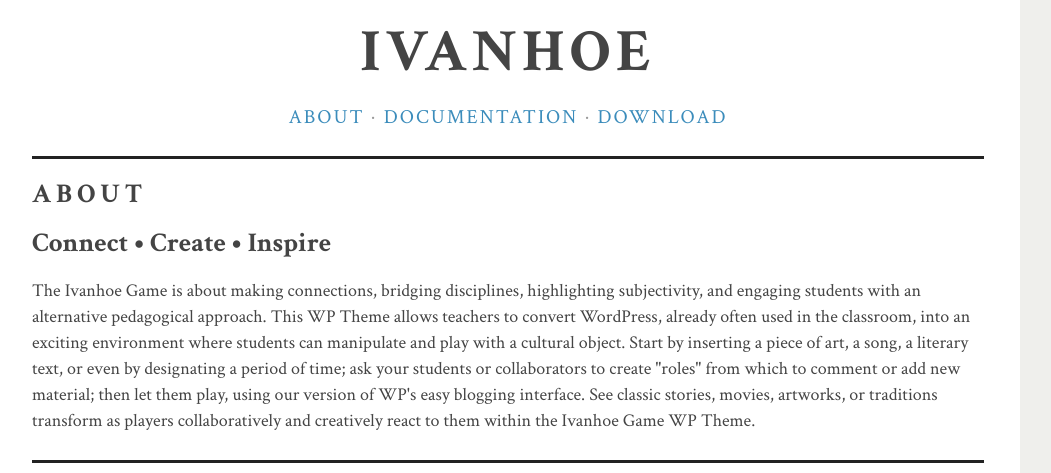
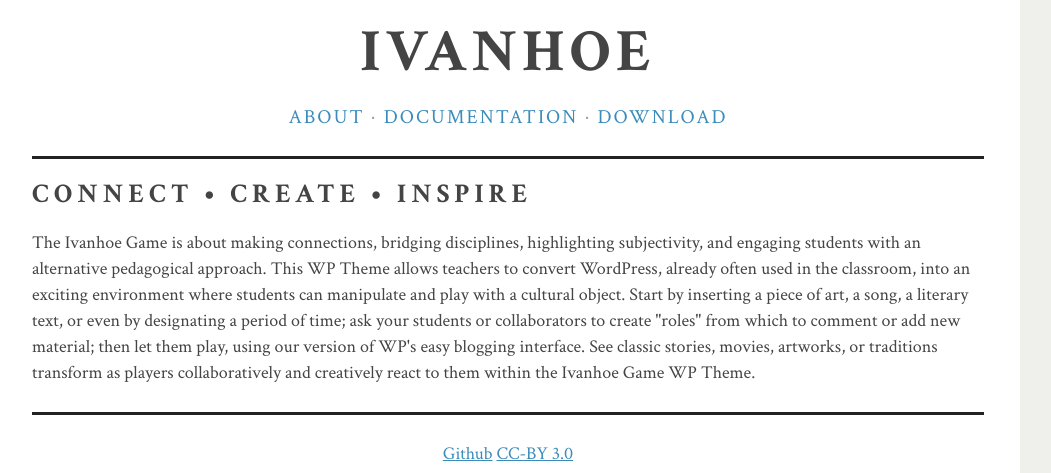
Before and after one commit to scholarslab/ivanhoe, a Jekyll site: the page built from index.html, in a window 1280 px wide, cut to the strip 0-473 px from the top of the page. Shown: the whole strip, without its empty margins (4-1055 px from the left). Built offline with Jekyll 4.4.1, drawn with Linux system fonts in a browser that asks for light colours; nearby versions of some CDN libraries; Markdown is read by kramdown in place of the engine named in the settings.

Commit message:
Removes about heading on home page.

```diff
--- a/index.html
+++ b/index.html
@@ -4,7 +4,6 @@ title: Home
 ---
 
 <section id="about">
-  <h1>About</h1>
-  <h2>Connect • Create • Inspire</h2>
+  <h1>Connect • Create • Inspire</h1>
   <p>The Ivanhoe Game is about making connections, bridging disciplines, highlighting subjectivity, and engaging students with an alternative pedagogical approach. This WP Theme allows teachers to convert WordPress, already often used in the classroom, into an exciting environment where students can manipulate and play with a cultural object. Start by inserting a piece of art, a song, a literary text, or even by designating a period of time; ask your students or collaborators to create "roles" from which to comment or add new material; then let them play, using our version of WP's easy blogging interface. See classic stories, movies, artworks, or traditions transform as players collaboratively and creatively react to them within the Ivanhoe Game WP Theme.</p>
 </section>
```
